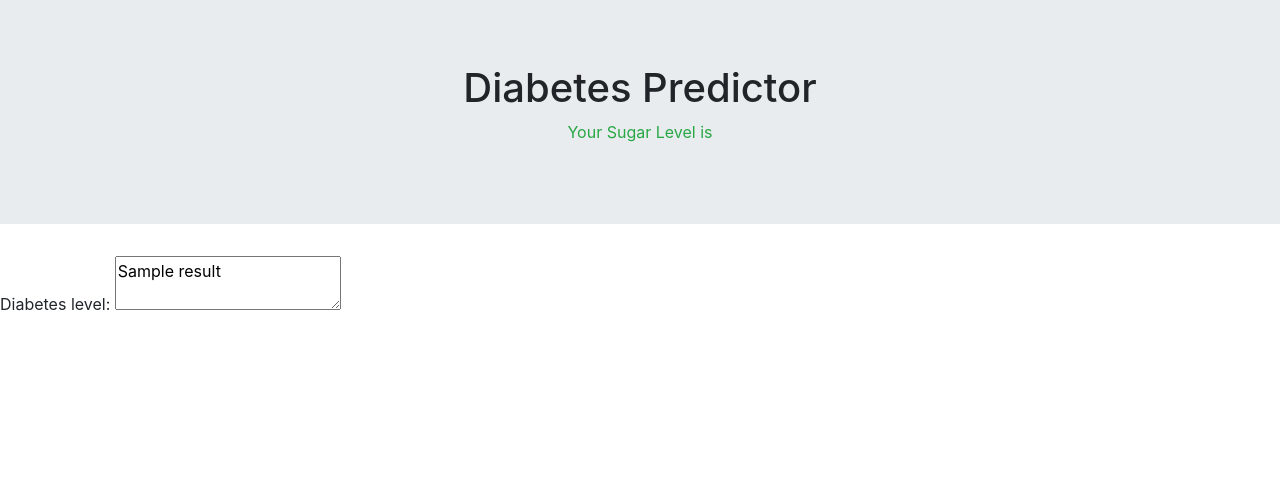
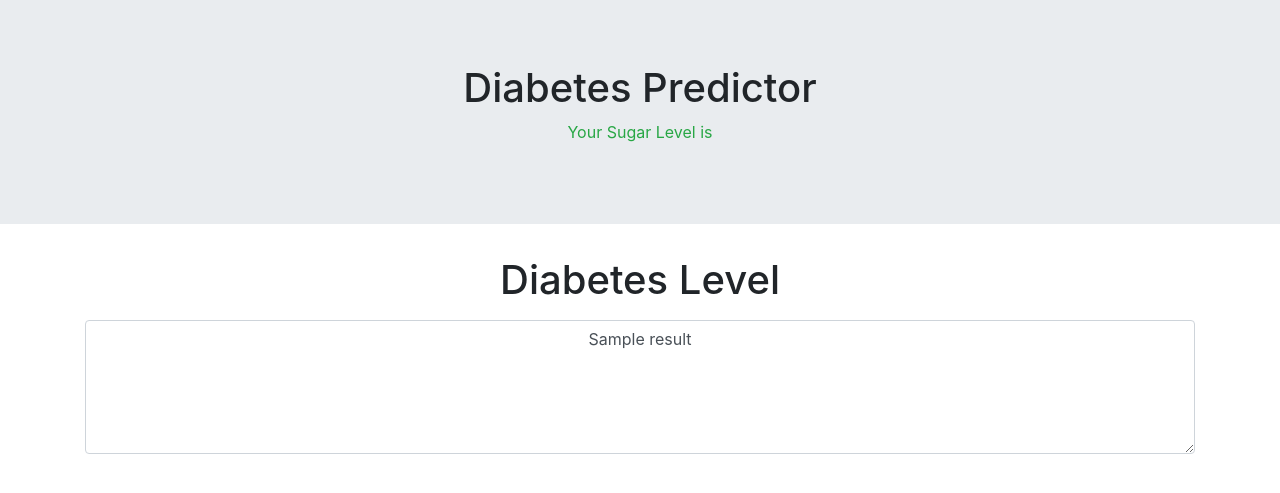
Before and after one commit to sourabhyadav999/Diabetes-Predictor, a Django app: template app/template/result.html in a window 1280 px wide. Shown: the top 493 px of the page. Run offline with Django 3.2, Linux system fonts and the light colour scheme; the template is opened without the code that fills it: most values are stand-ins (such as "Sample title", 1, 10 or a date in 2020); some libraries are stand-ins or nearby versions.

Commit message:
RohanKaWork

```diff
--- a/app/template/result.html
+++ b/app/template/result.html
@@ -23,12 +23,19 @@
         </div>
     </div>
 
+	<section class="container text-center text-capitalize">
+		<div class="form-group">
+			<label for="uname"><h1>
+				Diabetes level
+			</h1>
+			</label>
+			<p class=".display-4"><textarea rows="5" class="form-control text-center">{{result}}</textarea></p>
+		</div>
+	</section>
 
-    <div class="form-group">
-        <label for="uname">Diabetes level:</label>
-        <textarea>{{result}}</textarea>
-    </div>
-
+		<script src="https://ajax.googleapis.com/ajax/libs/jquery/3.4.1/jquery.min.js"></script>
+		<script src="https://cdnjs.cloudflare.com/ajax/libs/popper.js/1.14.7/umd/popper.min.js"></script>
+		<script src="https://maxcdn.bootstrapcdn.com/bootstrap/4.3.1/js/bootstrap.min.js"></script>
 
 
 </body>
```
